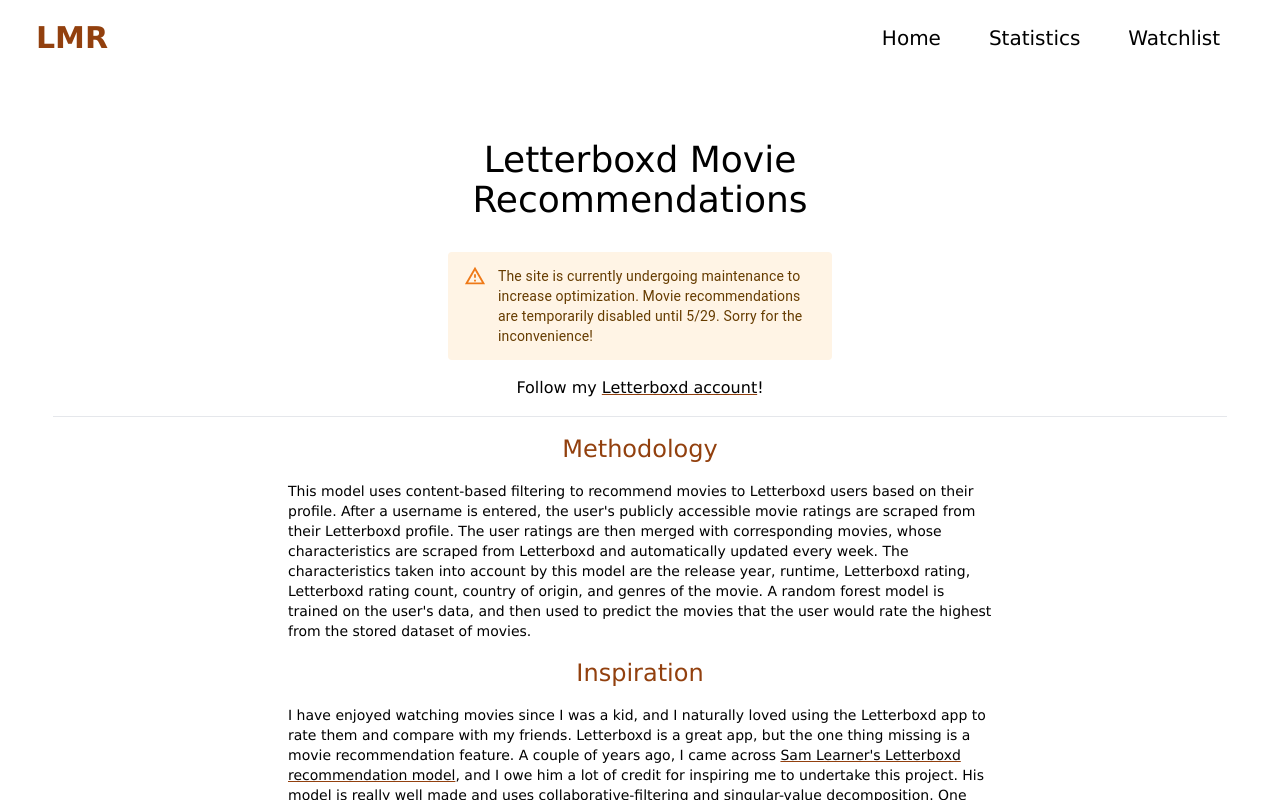
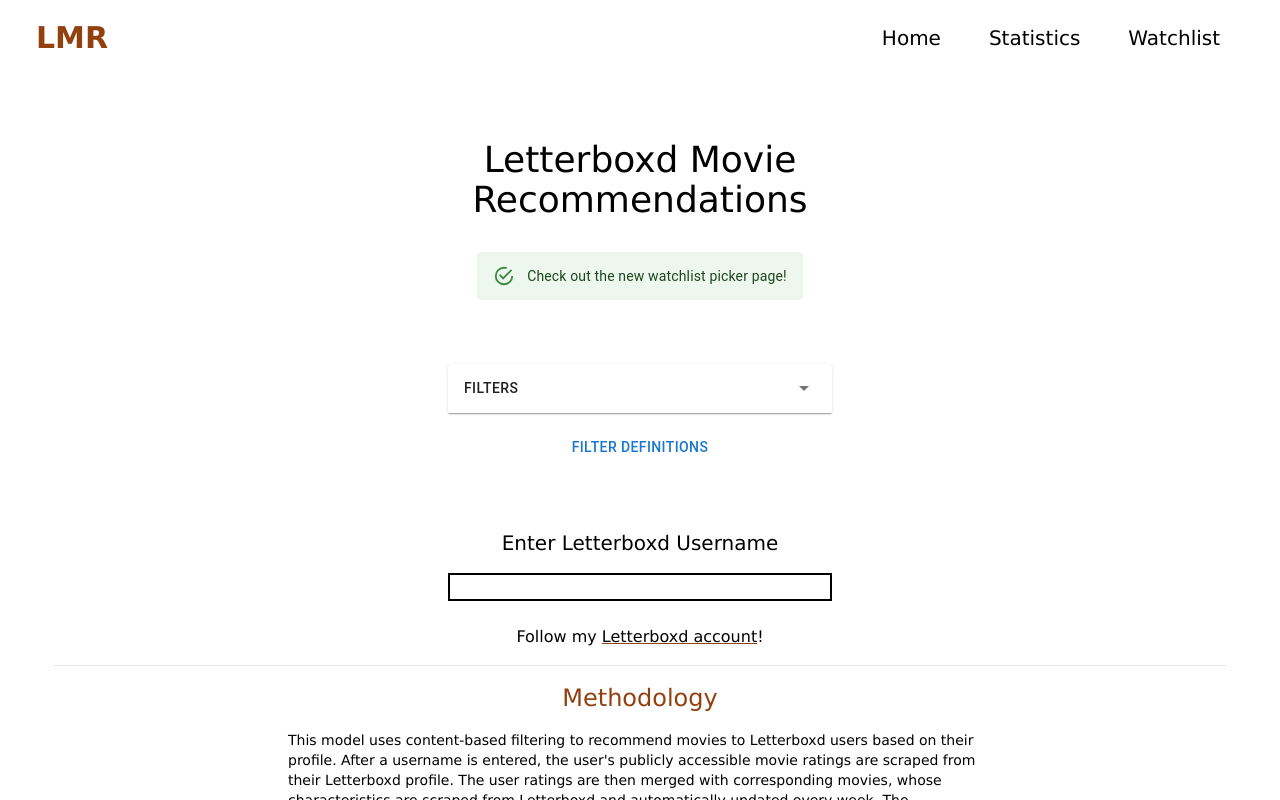
Before and after one commit to victorverma3/Letterboxd-Movie-Recommendations, a React (Vite) app in the folder frontend/: page / in a window 1280 px wide. Shown: the top 800 px of the page. Built offline with nearby package versions, Linux system fonts and the light colour scheme; no server answers.

Commit message:
home page back online

```diff
--- a/frontend/src/components/Filters.tsx
+++ b/frontend/src/components/Filters.tsx
@@ -83,7 +83,7 @@ const Filters = ({
         setRuntime({ value: -1, label: "Any" });
     };
     return (
-        <div className="w-11/12 sm:w-3/5 min-w-24 sm:min-w-96 mx-auto mt-16 sm:mt-24 flex flex-col">
+        <div className="w-11/12 sm:w-3/5 min-w-24 sm:min-w-96 mx-auto mt-8 sm:mt-16 flex flex-col">
             <div className="w-4/5 sm:w-96 mx-auto">
                 <Accordion>
                     <AccordionSummary expandIcon={<ArrowDropDownIcon />}>
--- a/frontend/src/components/Maintenance.tsx
+++ b/frontend/src/components/Maintenance.tsx
@@ -8,7 +8,7 @@ interface MaintenanceProps {
 
 const Maintenance = ({ severity, message }: MaintenanceProps) => {
     return (
-        <div>
+        <div className="w-fit mx-auto">
             <Alert severity={severity}>{message}</Alert>
         </div>
     );
--- a/frontend/src/components/PickInstructions.tsx
+++ b/frontend/src/components/PickInstructions.tsx
@@ -56,10 +56,12 @@ const PickInstructions = () => {
                     </Typography>
                     <p className="mt-4 text-sm">
                         Enter in a Letterboxd username to randomly select 5
-                        unique movies from their watchlist. Enter multiple
-                        usernames to consider multiple watchlists, and select
-                        the overlap option to only consider movies in common
-                        across all user watchlists.
+                        unique movies from their watchlist.
+                    </p>
+                    <p className="mt-4 text-sm">
+                        Enter multiple usernames to consider multiple
+                        watchlists, and select the overlap option to only
+                        consider movies in common across all user watchlists.
                     </p>
                 </Box>
             </Modal>
--- a/frontend/src/components/Recommendation.tsx
+++ b/frontend/src/components/Recommendation.tsx
@@ -10,6 +10,32 @@ const backend = import.meta.env.VITE_BACKEND_URL;
 
 type FormValues = {
     username: string;
+};
+
+type RecommendationQuery = {
+    username: string;
+    popularity: number;
+    release_year: number;
+    genres: string[];
+    runtime: number;
+};
+
+const isEqual = (
+    previousQuery: RecommendationQuery,
+    currentQuery: RecommendationQuery
+): boolean => {
+    if (previousQuery.username !== currentQuery.username) return false;
+    if (previousQuery.popularity !== currentQuery.popularity) return false;
+    if (previousQuery.release_year !== currentQuery.release_year) return false;
+    if (previousQuery.runtime !== currentQuery.runtime) return false;
+
+    if (previousQuery.genres.length !== currentQuery.genres.length)
+        return false;
+    for (let i = 0; i < previousQuery.genres.length; i++) {
+        if (previousQuery.genres[i] !== currentQuery.genres[i]) return false;
+    }
+
+    return true;
 };
 
 type RecommendationResponse = {
@@ -32,6 +58,13 @@ type Runtime = {
 
 const Recommendation = () => {
     const { enqueueSnackbar } = useSnackbar();
+    const [previousQuery, setPreviousQuery] = useState({
+        username: "",
+        popularity: -1,
+        release_year: -1,
+        genres: [""],
+        runtime: -2,
+    });
     const [recommendations, setRecommendations] = useState<
         null | RecommendationResponse[]
     >(null);
@@ -43,23 +76,25 @@ const Recommendation = () => {
             enqueueSnackbar("Genre must be selected", { variant: "error" });
             return;
         }
-        setGettingRecs(true);
-        setRecommendations(null);
-        try {
-            const data = {
+        const currentQuery = {
             username: username,
             popularity: popularity,
             release_year: releaseYear,
             genres: genres.map((genre) => genre.value),
             runtime: runtime.value,
         };
-            console.log(data);
+        if (!isEqual(previousQuery, currentQuery)) {
+            setGettingRecs(true);
+            setRecommendations(null);
+            try {
+                console.log(currentQuery);
                 const response = await axios.post(
                     `${backend}/api/get-recommendations`,
-                { data }
+                    { currentQuery }
                 );
                 console.log(response.data);
                 setRecommendations(response.data);
+                setPreviousQuery(currentQuery);
             } catch (error) {
                 if (error instanceof AxiosError && error?.response?.status) {
                     const errorMessage = new DOMParser()
@@ -70,6 +105,9 @@ const Recommendation = () => {
                 } else {
                     console.error(error);
                 }
+            }
+        } else {
+            console.log("using cached data");
         }
         setGettingRecs(false);
     };
@@ -134,7 +172,7 @@ const Recommendation = () => {
             />{" "}
             {!gettingRecs && (
                 <form
-                    className="w-fit mx-auto mt-16 sm:mt-24"
+                    className="w-fit mx-auto mt-8 sm:mt-16"
                     onSubmit={handleSubmit(onSubmit, onError)}
                     noValidate
                 >
--- a/frontend/src/pages/Home.tsx
+++ b/frontend/src/pages/Home.tsx
@@ -7,17 +7,15 @@ const Home = () => {
             <h1 className="w-96 max-w-full mx-auto mt-16 text-center text-4xl">
                 Letterboxd Movie Recommendations
             </h1>
-            <div className="w-96 max-w-full mx-auto mt-8">
+            <div className="w-4/5 sm:w-3/5 min-w-24 sm:min-w-96 mx-auto mt-8">
                 <Maintenance
-                    severity="warning"
-                    message="The site is currently undergoing maintenance to increase optimization. Movie recommendations are temporarily disabled until 5/29. Sorry for the inconvenience!"
+                    severity="success"
+                    message="Check out the new watchlist picker page!"
                 />
             </div>
-            {false && (
-                <div className="mt-4">
-                    <Recommendation />
-                </div>
-            )}
+            <div className="mt-4">
+                <Recommendation />
+            </div>
             <p className="mx-auto mt-4 text-center">
                 Follow my{" "}
                 <a
```
Also changed, not shown: 1 other file (tests, documents, lock files or other folders). Lines whose indentation alone changed are shown as unchanged.
